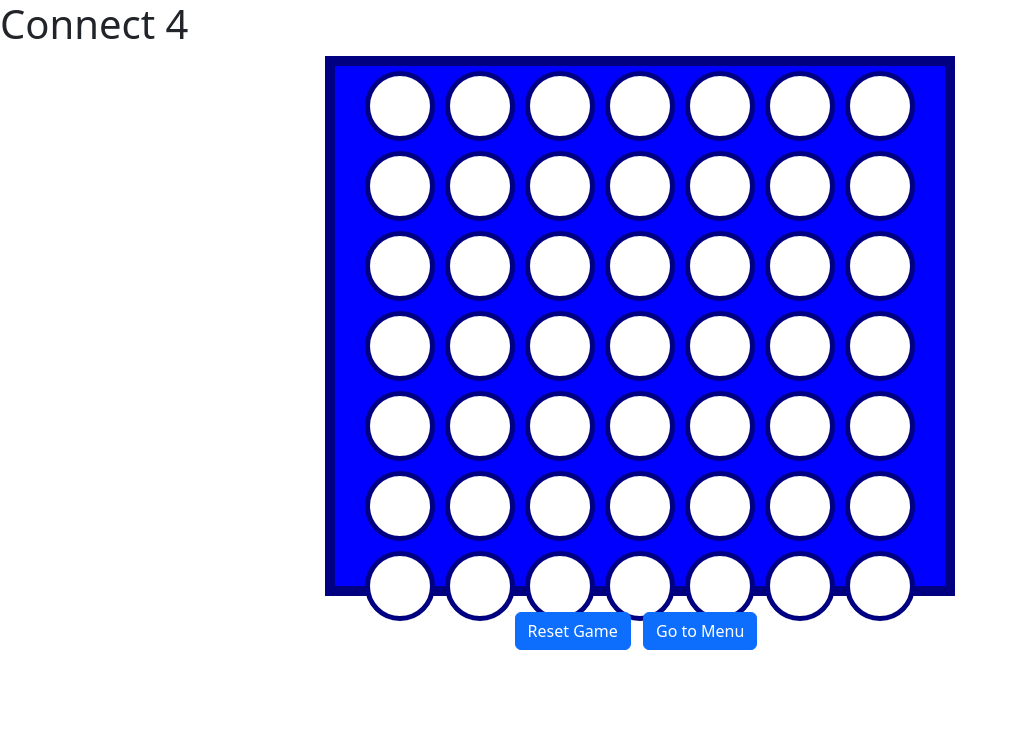
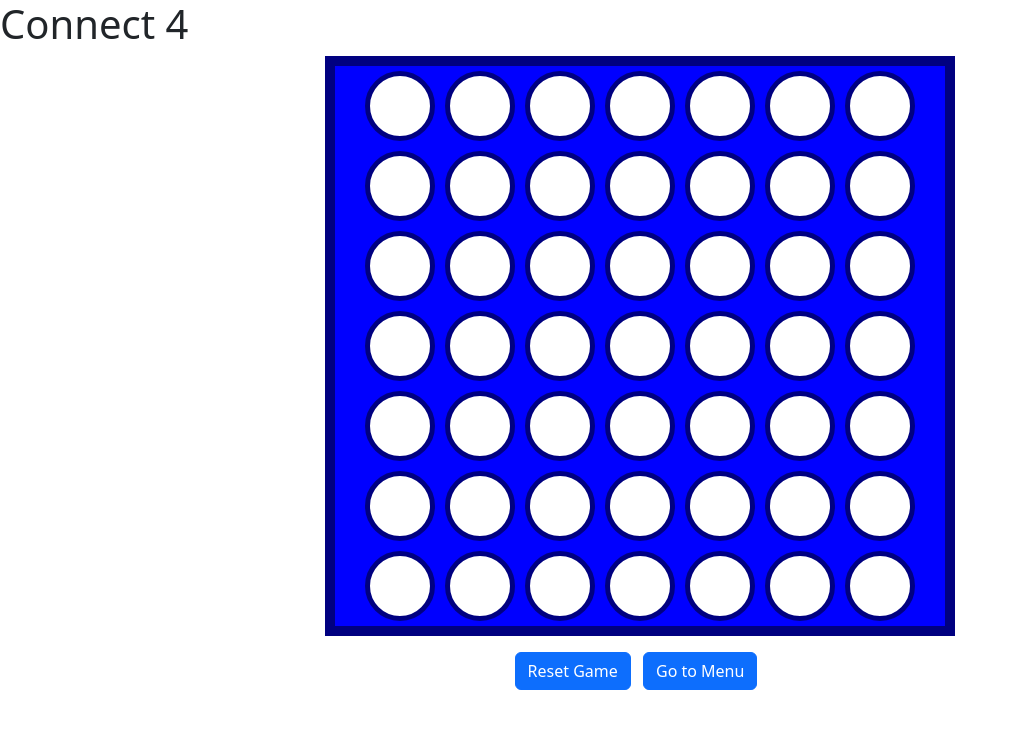
Before and after one commit to LuukDriel/Project, a PHP site: template Vier op een rij/Pages/Spel.html in a window 1280 px wide. Shown: the top 729 px of the page, without its empty margins (0-1016 px from the left). Run offline with PHP 8.4, Linux system fonts and the light colour scheme; the template is opened without the code that fills it, so the values that code supplies are empty.

Commit message:
Update Vieropeenrij.css
bord stat goed

```diff
--- a/Vier op een rij/CSS/Vieropeenrij.css
+++ b/Vier op een rij/CSS/Vieropeenrij.css
@@ -1,17 +1,20 @@
 body {
+    margin: 0;
+    padding: 0;
     font-family: Arial, Helvetica, sans-serif;
     text-align: center;
+    overflow-y: auto; /* Sta verticale scroll toe */
 }
 
 #board {
-    height: 540px;
+    height: 580px;
     width: 630px;
     background-color: blue;
     border: 10px solid navy;
-
     margin: 0 auto;
     display: flex;
     flex-wrap: wrap;
+    overflow: hidden;
 }
 
 .tile {
```
